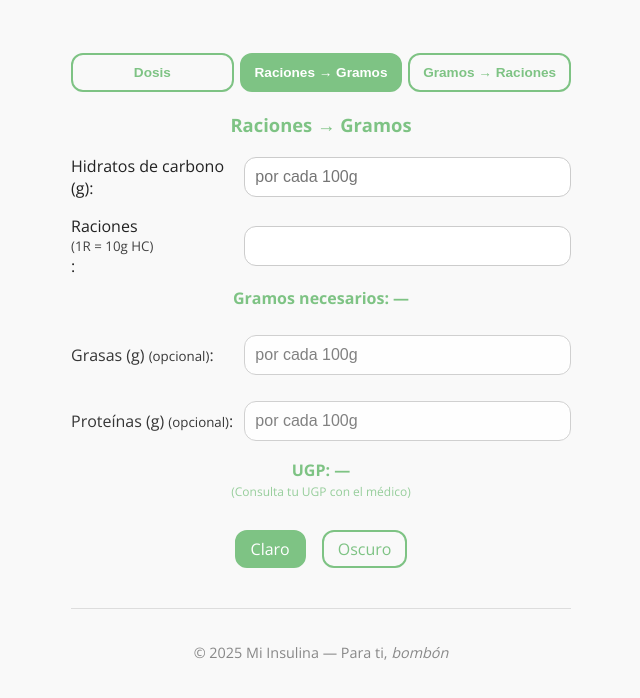
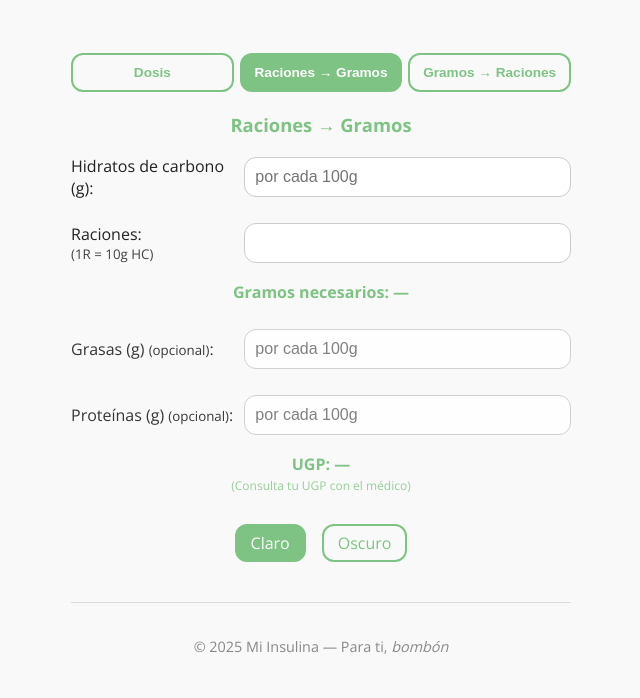
Before and after one commit to NonoFG/Mi-Insulina, a plain HTML site: page index.html in a window 1280 px wide. Both pictures are taken after a click on the tab "Raciones → Gramos". Shown: the part 188-886 px from the top of the page, without its empty margins (319-959 px from the left). Drawn offline with nearby package versions, Linux system fonts and the light colour scheme; no server answers.

Commit message:
fix raciones

```diff
--- a/index.html
+++ b/index.html
@@ -187,7 +187,7 @@
             <input type="number" id="rg-hc100" min="0" step="0.1" placeholder="por cada 100g">
           </div>
           <div class="campo">
-            <label for="rg-raciones">Raciones <small class="equivalencia-nota">(1R = <span class="equivalencia-racion">10</span>g HC)</small>:</label>
+            <label for="rg-raciones">Raciones: <small class="equivalencia-nota">(1R = <span class="equivalencia-racion">10</span>g HC)</small></label>
             <input type="number" id="rg-raciones" min="0" step="0.1" placeholder=" ">
           </div>
           <p class="resultado-conversor" id="rg-resultado-gramos">Gramos necesarios: —</p>
```
